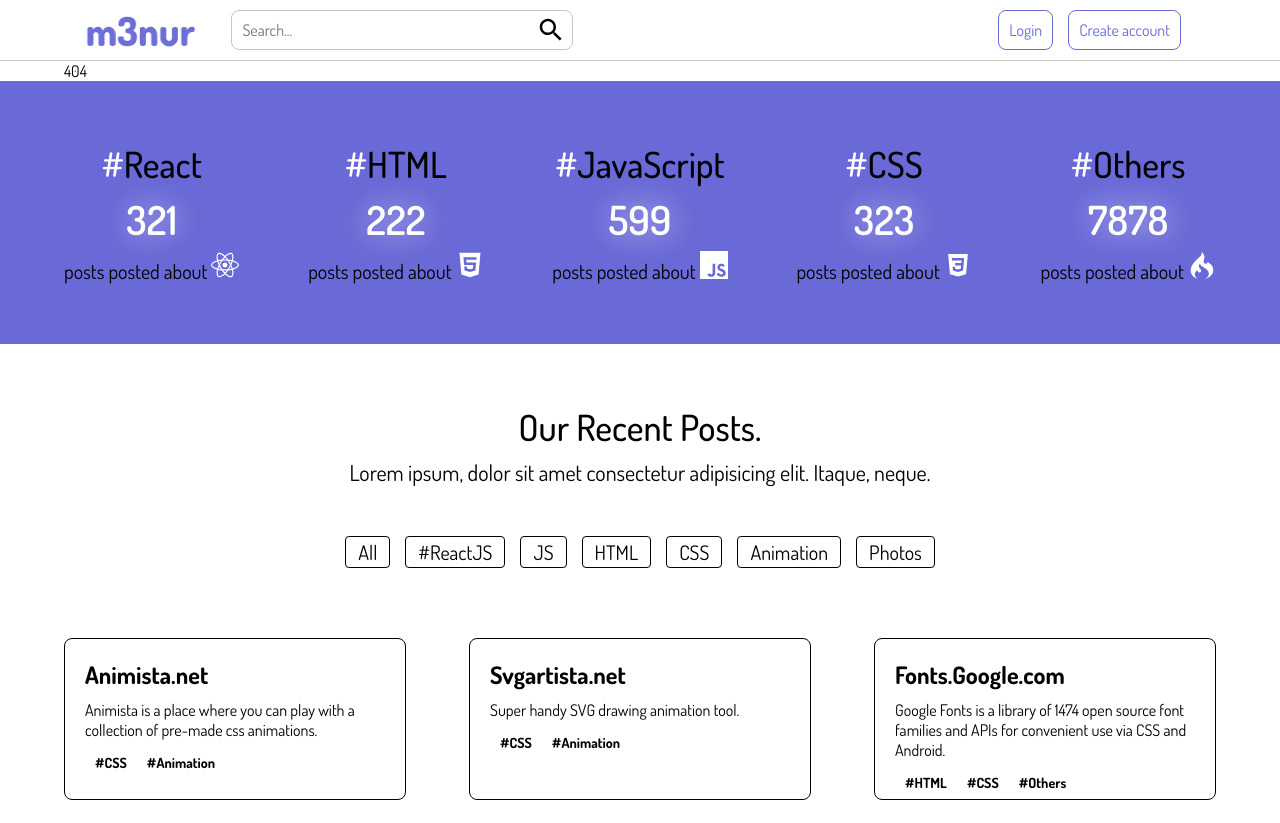
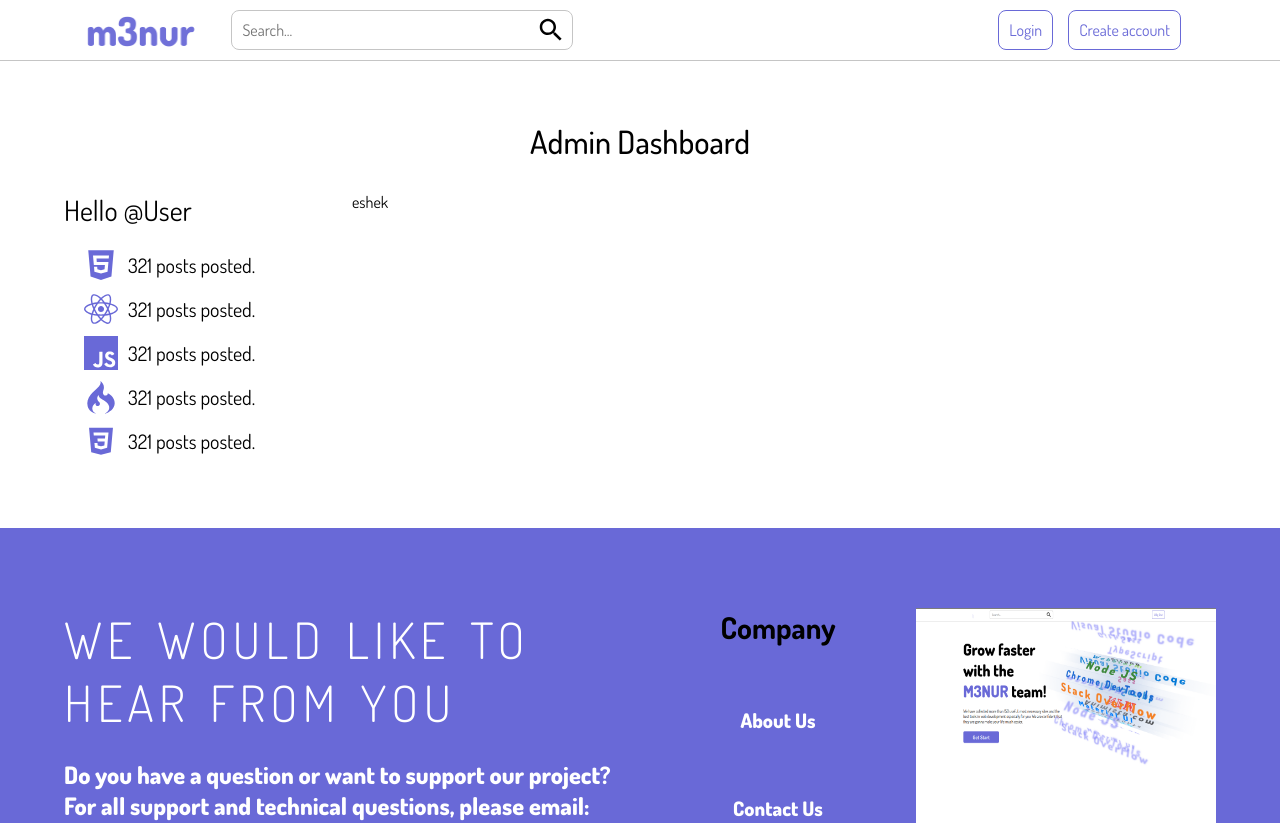
Before and after one commit to m3nur/m3nur_edu, a React (Create React App) app in the folder client/: page /admin in a window 1280 px wide. Shown: the top 823 px of the page. Built offline with nearby package versions, Linux system fonts and the light colour scheme.

Commit message:
Update 1.3! Changed my mind a little and made some changes) and added an admin panel...

```diff
--- a/client/src/App.js
+++ b/client/src/App.js
@@ -1,31 +1,27 @@
-import { Container } from '@mui/system';
 import { Routes, Route } from 'react-router-dom';
 import styled from 'styled-components';
-import { Footer, Stats } from './components';
+import { Footer } from './components';
 import Topbar from './components/Topbar/Topbar';
-import { Home, Login, NonExistentPage, Product, Register } from './pages';
+import { Admin, Home, Login, NonExistentPage, Register } from './pages';
 
-const Main = styled.div``;
-
-const Wrapper = styled.div``;
+const Main = styled.div`
+  min-height: 100vh;
+  display: flex;
+  flex-direction: column;
+`;
 
 function App() {
   return (
     <Main>
-      <Wrapper>
       <Topbar />
-        <Container>
       <Routes>
         <Route index element={<Home />} />
         <Route path="login" element={<Login />} />
         <Route path="register" element={<Register />} />
+        <Route path="admin" element={<Admin />} />
         <Route path="*" element={<NonExistentPage />} />
       </Routes>
-        </Container>
-        <Stats />
-        <Product />
       <Footer />
-      </Wrapper>
     </Main>
   );
 }
--- a/client/src/components/Footer/Footer.styled.js
+++ b/client/src/components/Footer/Footer.styled.js
@@ -3,6 +3,7 @@
 export const FooterContainer = styled.div`
   background-color: #6969d7;
   padding-top: 60px;
+  flex-grow: 1;
 `;
 
 export const FooterTop = styled.div``;
--- /dev/null
+++ b/client/src/pages/Admin/Admin.jsx
@@ -0,0 +1,50 @@
+import React from 'react';
+import {
+  Dashboard,
+  Gmail,
+  Left,
+  Right,
+  Stats,
+  StatsEl,
+  Title,
+  Wrapper,
+} from './Admin.styled';
+import { Container } from '@mui/material';
+import { FaHtml5, FaReact } from 'react-icons/fa';
+import { SiJavascript } from 'react-icons/si';
+import { DiCodeigniter, DiCss3 } from 'react-icons/di';
+
+const Admin = () => {
+  return (
+    <Dashboard>
+      <Container>
+        <Title>Admin Dashboard</Title>
+        <Wrapper>
+          <Right>
+            <Gmail>Hello @User</Gmail>
+            <Stats>
+              <StatsEl>
+                <FaHtml5 /> 321 posts posted.
+              </StatsEl>
+              <StatsEl>
+                <FaReact /> 321 posts posted.
+              </StatsEl>
+              <StatsEl>
+                <SiJavascript /> 321 posts posted.
+              </StatsEl>
+              <StatsEl>
+                <DiCodeigniter /> 321 posts posted.
+              </StatsEl>
+              <StatsEl>
+                <DiCss3 /> 321 posts posted.
+              </StatsEl>
+            </Stats>
+          </Right>
+          <Left>eshek</Left>
+        </Wrapper>
+      </Container>
+    </Dashboard>
+  );
+};
+
+export default Admin;
--- /dev/null
+++ b/client/src/pages/Admin/Admin.styled.js
@@ -0,0 +1,43 @@
+import styled from 'styled-components';
+
+export const Dashboard = styled.div`
+  padding: 60px 0;
+`;
+
+export const Wrapper = styled.div`
+  display: flex;
+`;
+
+export const Right = styled.div`
+  flex: 1;
+`;
+
+export const Left = styled.div`
+  flex: 3;
+`;
+
+export const Title = styled.h1`
+  text-align: center;
+  font-weight: 500;
+  margin-bottom: 30px;
+`;
+
+export const Gmail = styled.span`
+  font-size: 28px;
+`;
+
+export const Stats = styled.ul`
+  padding: 10px 20px;
+`;
+
+export const StatsEl = styled.li`
+  display: flex;
+  align-items: center;
+  font-size: 20px;
+  margin-top: 10px;
+  svg {
+    margin-right: 10px;
+    font-size: 34px;
+    color: #6969d7;
+  }
+`;
--- a/client/src/pages/Home/Home.jsx
+++ b/client/src/pages/Home/Home.jsx
@@ -1,6 +1,7 @@
 import {
   Bottom,
   BTNGetStarted,
+  Main,
   SubTitle,
   Title,
   Top,
@@ -9,9 +10,12 @@
 } from './Home.styled';
 // import { HomeLogo } from '../../components';
 import { Container } from '@mui/system';
+import { Stats } from '../../components';
+import Product from '../Product/Product';
 
 const Home = () => {
   return (
+    <Main>
       <Container>
         <Wrapper>
           <Top>
@@ -31,6 +35,9 @@
           <Bottom>{/* <HomeLogo /> */}</Bottom>
         </Wrapper>
       </Container>
+      <Stats />
+      <Product />
+    </Main>
   );
 };
 
--- a/client/src/pages/Home/Home.styled.js
+++ b/client/src/pages/Home/Home.styled.js
@@ -1,4 +1,6 @@
 import styled from 'styled-components';
+
+export const Main = styled.div``;
 
 export const Wrapper = styled.div`
   display: flex;
--- a/client/src/pages/index.js
+++ b/client/src/pages/index.js
@@ -3,5 +3,6 @@
 import NonExistentPage from './NonExistentPage/NonExistentPage';
 import Register from './Register/Register';
 import Product from './Product/Product';
+import Admin from './Admin/Admin';
 
-export { Login, NonExistentPage, Register, Home, Product };
+export { Login, NonExistentPage, Register, Home, Product, Admin };
```
Lines whose indentation alone changed are shown as unchanged.
